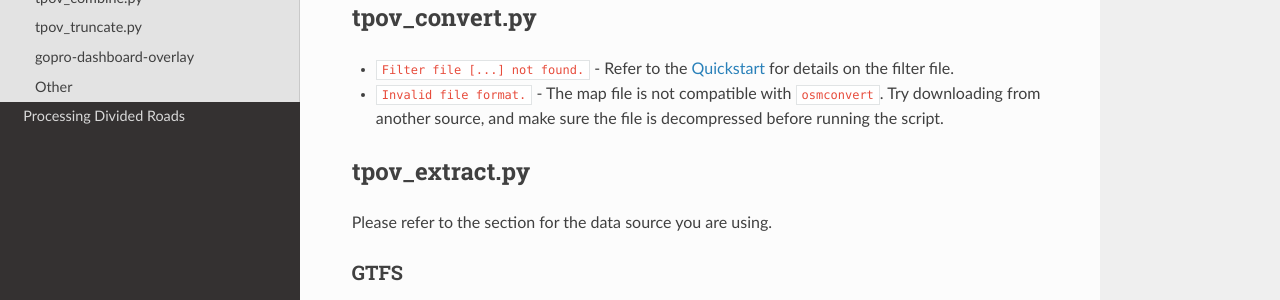
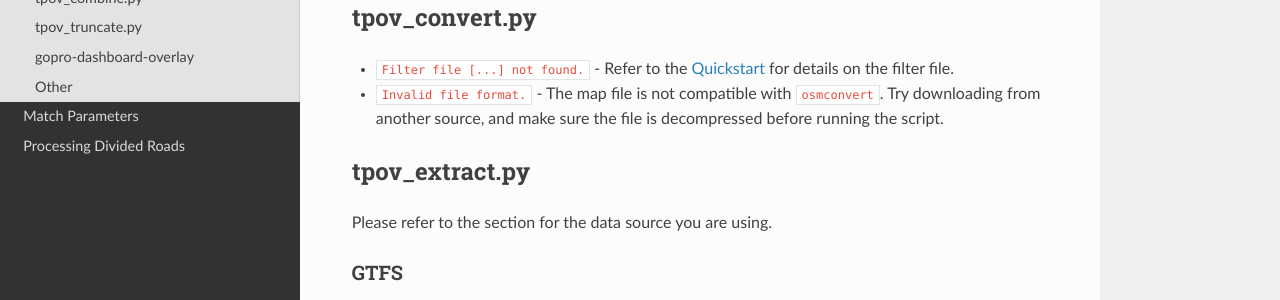
Before and after one commit to CyrilSLi/tpov, a Sphinx documentation site: the page built from docs/en/source/troubleshooting.md, in a window 1280 px wide. Shown: the part 304-604 px from the top of the page. Built offline with Sphinx 7.4.7 and the Read the Docs theme 2.0.0, drawn with Linux system fonts in a browser that asks for light colours.

Commit message:
update toc

```diff
--- a/docs/en/source/index.rst
+++ b/docs/en/source/index.rst
@@ -26,6 +26,7 @@ It supports generating route and intersection information from an OpenStreetMap
 
    quickstart
    troubleshooting
+   match_params
    process_divided
 
 Indices and tables
--- a/docs/zh_CN/source/index.rst
+++ b/docs/zh_CN/source/index.rst
@@ -26,6 +26,7 @@ tpov是一个用于帮助制作\(公共\)交通pov视频的Python工具包。建
 
    quickstart
    troubleshooting
+   match_params
    process_divided
 
 索引
```
